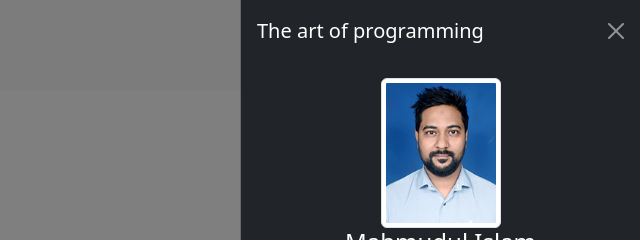
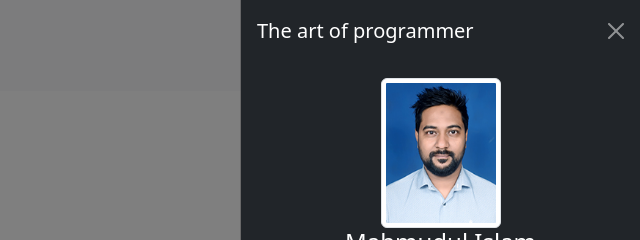
Before and after one commit to himelmahmud/portfolio, a plain HTML site: page index.html in a window 1280 px wide. Both pictures are taken after a click on the button "Toggle navigation". Shown: the top 240 px of the page, 640-1280 px from the left. Drawn offline with nearby package versions, Linux system fonts and the light colour scheme.

Commit message:
Update index.html

```diff
--- a/index.html
+++ b/index.html
@@ -31,7 +31,7 @@
 
           <div class="offcanvas offcanvas-end text-bg-dark" tabindex="-1" id="offcanvasDarkNavbar" aria-labelledby="offcanvasDarkNavbarLabel">
             <div class="offcanvas-header">
-              <h5 class="offcanvas-title" id="offcanvasDarkNavbarLabel">The art of programming</h5>
+              <h5 class="offcanvas-title" id="offcanvasDarkNavbarLabel">The art of programmer</h5>
               <button type="button" class="btn-close btn-close-white" data-bs-dismiss="offcanvas" aria-label="Close"></button>
             </div>
             <div class="col-12 text-center p-md-3">
```
